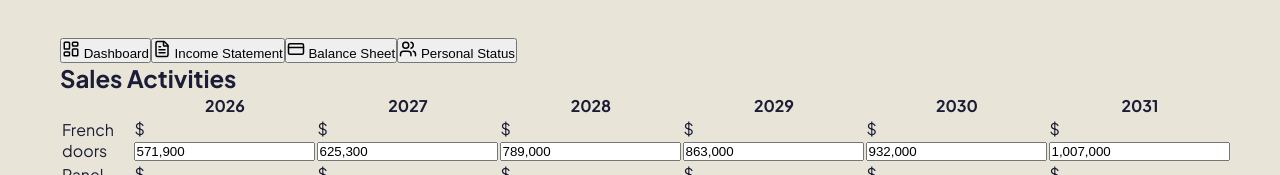
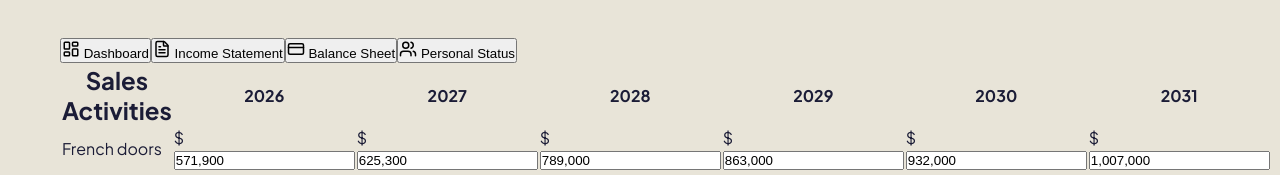
Before and after one commit to dphung88/real-estate-marketplace, a Next.js app: page /tools/break-even in a window 1280 px wide. Both pictures are taken after a click on the button "Income Statement". Shown: the part 538-713 px from the top of the page. Built offline with nearby package versions, Linux system fonts and the light colour scheme.

Commit message:
style: Move table badge titles inline with year headers

```diff
--- a/app/components/tools/ProFinancialDashboard.js
+++ b/app/components/tools/ProFinancialDashboard.js
@@ -268,22 +268,20 @@ const ProFinancialDashboard = () => {
 
     return (
       <div className="mb-16">
-        {/* Real Estate Style Badge Title */}
-        <div className="inline-block bg-[var(--color-light)] border border-white/50 shadow-sm rounded-[30px] px-8 py-3 mb-8">
-          <h2 className="text-[var(--color-dark)] text-2xl md:text-3xl font-black m-0 leading-none tracking-tight">
-            {title}
-          </h2>
-        </div>
-
         <div className="overflow-x-auto custom-scrollbar pb-4">
           <table className="w-full text-left text-sm border-collapse" style={{ tableLayout: 'fixed', minWidth: '900px' }}>
             <thead>
               <tr>
-                <th className="pb-6 font-bold text-[var(--color-dark)] text-lg border-b border-[var(--color-accent)]/30" style={{ width: '25%' }}>
-                  {/* Empty space above the categories */}
+                <th className="pb-6 align-bottom border-b border-[var(--color-accent)]/30" style={{ width: '25%' }}>
+                  {/* Title directly inline with Years */}
+                  <div className="inline-block bg-[var(--color-light)] border border-white/50 shadow-sm rounded-[20px] px-5 py-2">
+                    <h2 className="text-[var(--color-dark)] text-lg md:text-xl font-black m-0 leading-none tracking-tight">
+                      {title}
+                    </h2>
+                  </div>
                 </th>
                 {yearsList.map(y => (
-                  <th key={y} className="pb-6 font-bold text-[var(--color-dark)] text-xl text-right border-b border-[var(--color-accent)]/30" style={{ width: dataColWidth }}>
+                  <th key={y} className="pb-6 align-bottom font-bold text-[var(--color-dark)] text-xl text-right border-b border-[var(--color-accent)]/30" style={{ width: dataColWidth }}>
                     {y}
                   </th>
                 ))}
```
